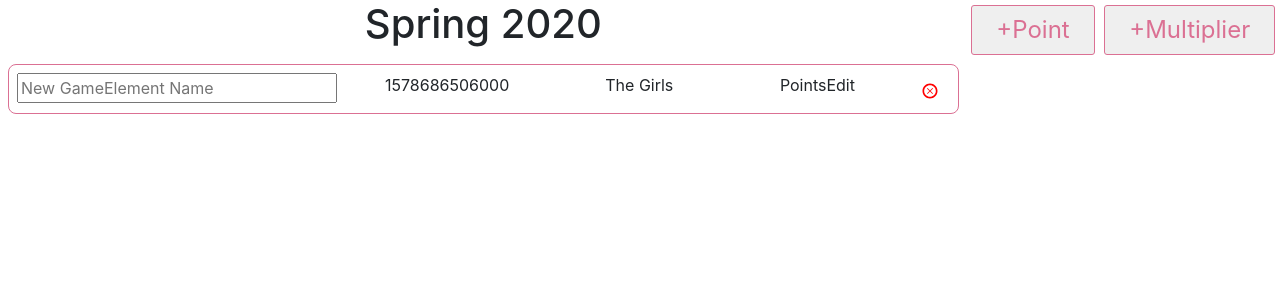
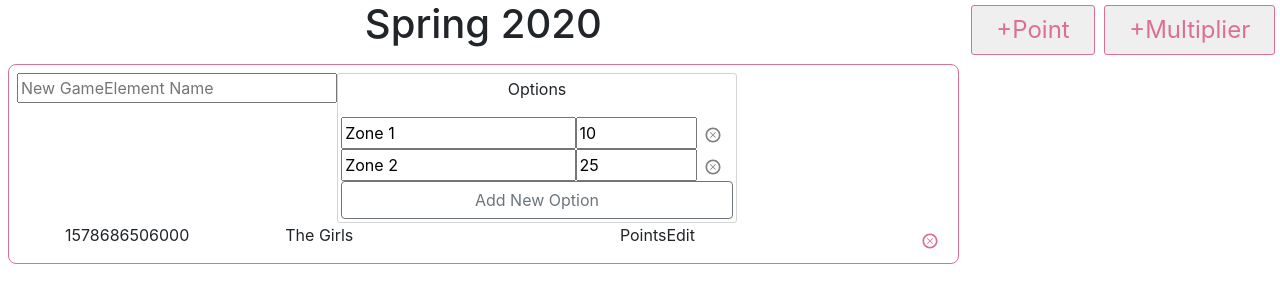
Before and after one commit to davidgamero/me2110-scoring-app, a React (Create React App) app: page / in a window 1280 px wide. Shown: the top 302 px of the page. Built offline with nearby package versions, Linux system fonts and the light colour scheme.

Commit message:
added options functionality

```diff
--- a/src/components/ElementEdit.js
+++ b/src/components/ElementEdit.js
@@ -2,7 +2,8 @@ import React from 'react';
 import styled from 'styled-components';
 import PointsEdit from './PointsEdit';
 import MultiplierEdit from './MultiplierEdit';
-import { TiDeleteOutline } from 'react-icons/ti'
+import { TiDeleteOutline } from 'react-icons/ti';
+import OptionsEditContainer from './OptionsEditContainer';
 
 const FieldText = styled.p`
 float: left;
@@ -42,18 +43,21 @@ const getGameReactElement = (gameElement) => {
   }
 }
 
-const ElementEdit = ({ gameElement, updateGameElementField, removeGameElement }) => {
+const ElementEdit = ({ gameElement, updateGameElementName, updateGameElementField, removeGameElement }) => {
   return (
     <ElementEditCard>
       <ElementNameInput
         placeholder="New GameElement Name"
-        name="name"
-        onChange={updateGameElementField} />
+        onChange={updateGameElementName} />
+      <OptionsEditContainer
+        gameElement={gameElement}
+        updateGameElementField={updateGameElementField}
+      />
       <FieldText>{gameElement.key}</FieldText>
       <FieldText>{gameElement.name}</FieldText>
       {getGameReactElement(gameElement)}
       <DeleteElementButton onClick={removeGameElement}>
-        <TiDeleteOutline size="20" color="red" />
+        <TiDeleteOutline size="20" color="palevioletred" />
       </DeleteElementButton>
     </ElementEditCard>
   );
--- a/src/components/ElementEditContainer.js
+++ b/src/components/ElementEditContainer.js
@@ -10,14 +10,20 @@ export default class ElementEditContainer extends React.Component {
 
     this.updateGameElement = updateGameElement;
     this.removeGameElement = removeGameElement;
+    this.updateGameElementName = this.updateGameElementName.bind(this);
     this.updateGameElementField = this.updateGameElementField.bind(this);
   }
 
-  updateGameElementField(event) {
-    let field = event.target.name;
+  updateGameElementName(event) {
+    let fieldName = 'name';
     let value = event.target.value;
+
+    this.updateGameElementField(fieldName, value);
+  }
+
+  updateGameElementField(fieldName, value) {
     let updateFieldObject = {};
-    updateFieldObject[field] = value;
+    updateFieldObject[fieldName] = value;
     this.updateGameElement(
       { ...this.props.gameElement, ...updateFieldObject }
     );
@@ -31,7 +37,7 @@ export default class ElementEditContainer extends React.Component {
     return (
       <ElementEdit
         gameElement={this.props.gameElement}
-        //updateGameElement={this.props.updateGameElement}
+        updateGameElementName={this.updateGameElementName}
         updateGameElementField={this.updateGameElementField}
         removeGameElement={this.removeThisElement} />
     )
--- a/src/components/GameEditorContainer.js
+++ b/src/components/GameEditorContainer.js
@@ -11,7 +11,19 @@ export default class GameEditorContainer extends React.Component {
           {
             key: Date.now(),
             type: 'points',
-            name: 'The Girls'
+            name: 'The Girls',
+            options: [
+              {
+                label: 'Zone 1',
+                value: '10',
+                key: 10000000,
+              },
+              {
+                label: 'Zone 2',
+                value: '25',
+                key: 20000000,
+              }
+            ]
           }
         ]
       },
--- /dev/null
+++ b/src/components/OptionRow.js
@@ -0,0 +1,40 @@
+import React from 'react';
+import styled from 'styled-components';
+import { TiDeleteOutline } from 'react-icons/ti';
+
+const OptionRowBox = styled.div`
+display: flex;
+`
+
+const OptionLabelInput = styled.input`
+flex: 2;
+min-width: 10rem;
+`
+
+const OptionValueInput = styled.input`
+flex: 1;
+min-width: 2rem;
+`
+
+const DeleteOptionButton = styled.span`
+margin-right: 0.25rem;
+padding: 0.25rem;
+width: 2rem;
+height: 2rem;
+float: right;
+cursor: pointer;
+`
+
+const OptionRow = ({ option, deleteThisOption }) => {
+  return (
+    <OptionRowBox>
+      <OptionLabelInput placeholder="Label" value={option.label} />
+      <OptionValueInput placeholder="Value" value={option.value} />
+      <DeleteOptionButton onClick={deleteThisOption}>
+        <TiDeleteOutline size="20" color="grey" />
+      </DeleteOptionButton>
+    </OptionRowBox>
+  );
+};
+
+export default OptionRow;
--- /dev/null
+++ b/src/components/OptionRowContainer.js
@@ -0,0 +1,28 @@
+import React from 'react';
+import OptionRow from './OptionRow';
+
+export default class OptionRowContainer extends React.Component {
+  constructor({ option, index, deleteOption }) {
+    super();
+    this.state = {
+
+    };
+
+    this.option = option;
+    this.deleteThisOption = this.deleteThisOption.bind(this);
+    this.deleteOption = deleteOption;
+  }
+
+  deleteThisOption() {
+    this.deleteOption(this.option);
+  }
+
+  render() {
+    return (
+      <OptionRow
+        option={this.props.option}
+        index={this.props.index}
+        deleteThisOption={this.deleteThisOption} />
+    )
+  }
+}
--- /dev/null
+++ b/src/components/OptionsEdit.js
@@ -0,0 +1,37 @@
+import React from 'react';
+import OptionRowContainer from './OptionRowContainer';
+import styled from 'styled-components';
+import { Button } from 'react-bootstrap';
+
+const OptionEditBox = styled.span`
+border: 0.1rem solid lightgray;
+width: 25rem;
+display: flex;
+flex-direction: column;
+padding: 0.2rem;
+border-radius: 3px;
+`
+
+const OptionsTitle = styled.p`
+`
+
+const OptionsEdit = ({ gameElement, addOption, deleteOption }) => {
+  let options = gameElement.options || [];
+
+  return (
+    <OptionEditBox>
+      <OptionsTitle>Options</OptionsTitle>
+      {
+        options.map((option, index) =>
+          <OptionRowContainer
+            option={option}
+            index={index}
+            key={option.key}
+            deleteOption={deleteOption} />)
+      }
+      <Button variant="outline-secondary" onClick={addOption}>Add New Option</Button>
+    </OptionEditBox>
+  );
+};
+
+export default OptionsEdit;
--- /dev/null
+++ b/src/components/OptionsEditContainer.js
@@ -0,0 +1,43 @@
+import React from 'react';
+import OptionsEdit from './OptionsEdit';
+
+export default class OptionsEditContainer extends React.Component {
+  constructor({ gameElement, updateGameElementField }) {
+    super();
+
+    //this.gameElement = gameElement;
+    this.addOption = this.addOption.bind(this);
+    this.deleteOption = this.deleteOption.bind(this);
+  }
+
+  addOption() {
+    let options = this.props.gameElement.options;
+
+    let newOptionToAdd = {
+      name: '',
+      value: '',
+      key: Date.now(),
+    };
+
+    options.push(newOptionToAdd);
+
+    let fieldToUpdate = 'field';
+    this.props.updateGameElementField(fieldToUpdate, options);
+  }
+
+  deleteOption(optionToDelete) {
+    let options = this.props.gameElement.options;
+
+    let newOptions = options.filter((e) => e.key !== optionToDelete.key);
+
+    let fieldToUpdate = 'options';
+    this.props.updateGameElementField(fieldToUpdate, newOptions);
+  }
+
+  render() {
+    return <OptionsEdit
+      gameElement={this.props.gameElement}
+      addOption={this.addOption}
+      deleteOption={this.deleteOption} />
+  }
+}
```
Also changed, not shown: 1 other file (tests, documents, lock files or other folders).
